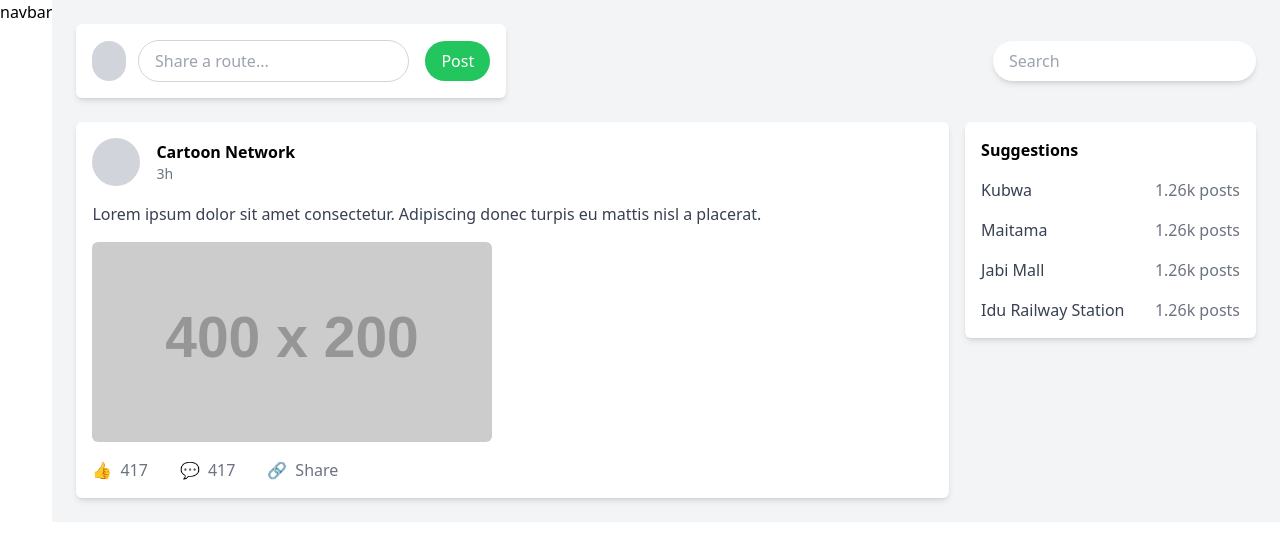
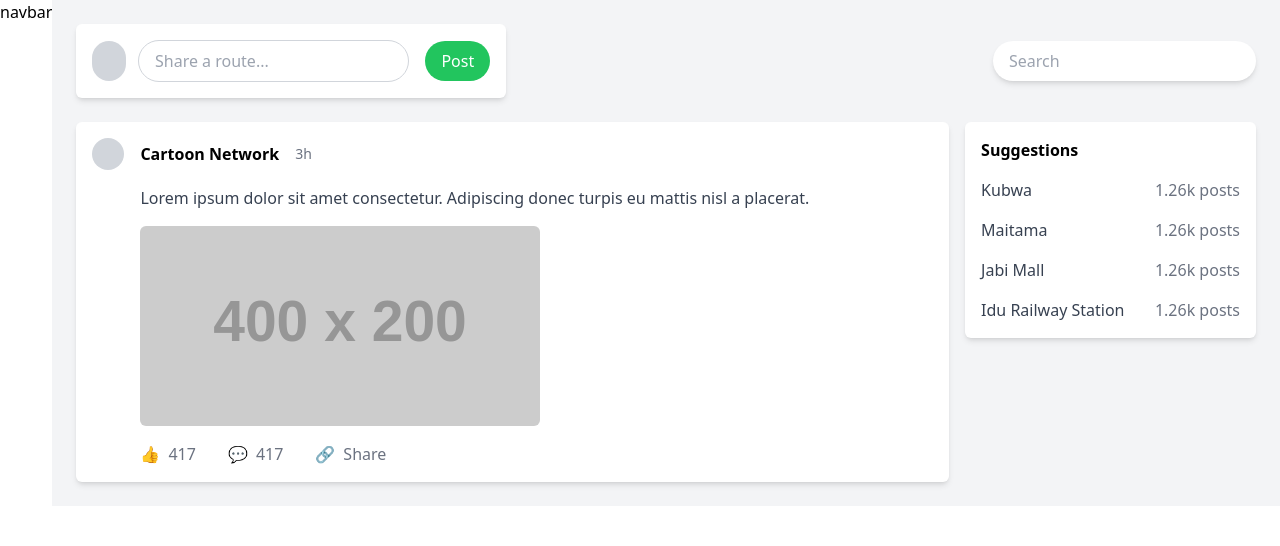
Before and after one commit to Sotonye0808/along-app, a Next.js app: page / in a window 1280 px wide. Shown: the top 546 px of the page. Built offline with nearby package versions, Linux system fonts and the light colour scheme.

Commit message:
update styles for profile img, indentation for posts/blog post

```diff
--- a/src/app/components/MainPanel.tsx
+++ b/src/app/components/MainPanel.tsx
@@ -6,12 +6,13 @@ const MainPanel = () => {
 			{/* sample post */}
 			<div className="p-4 bg-white rounded-md shadow-md">
 				<div className="flex items-center mb-4">
-					<div className="w-12 h-12 rounded-full bg-gray-300 mr-4"></div>
-					<div>
-						<div className="font-semibold">Cartoon Network</div>
-						<div className="text-gray-500 text-sm">3h</div>
+					<div className="w-8 h-8 rounded-full bg-gray-300 mr-4"></div>
+					<div className="flex items-center">
+						<div className="font-semibold pr-4">Cartoon Network</div>
+						<span className="text-gray-500 text-sm">3h</span>
 					</div>
 				</div>
+				<div className="pl-12">
 					<p className="text-gray-700 mb-4">
 						Lorem ipsum dolor sit amet consectetur. Adipiscing donec turpis eu
 						mattis nisl a placerat.
@@ -41,6 +42,7 @@ const MainPanel = () => {
 						</div>
 					</div>
 				</div>
+			</div>
 			{/* repeat the above block for multiple posts or use map to loop through the info*/}
 		</div>
 	);
```
Lines whose indentation alone changed are shown as unchanged.
